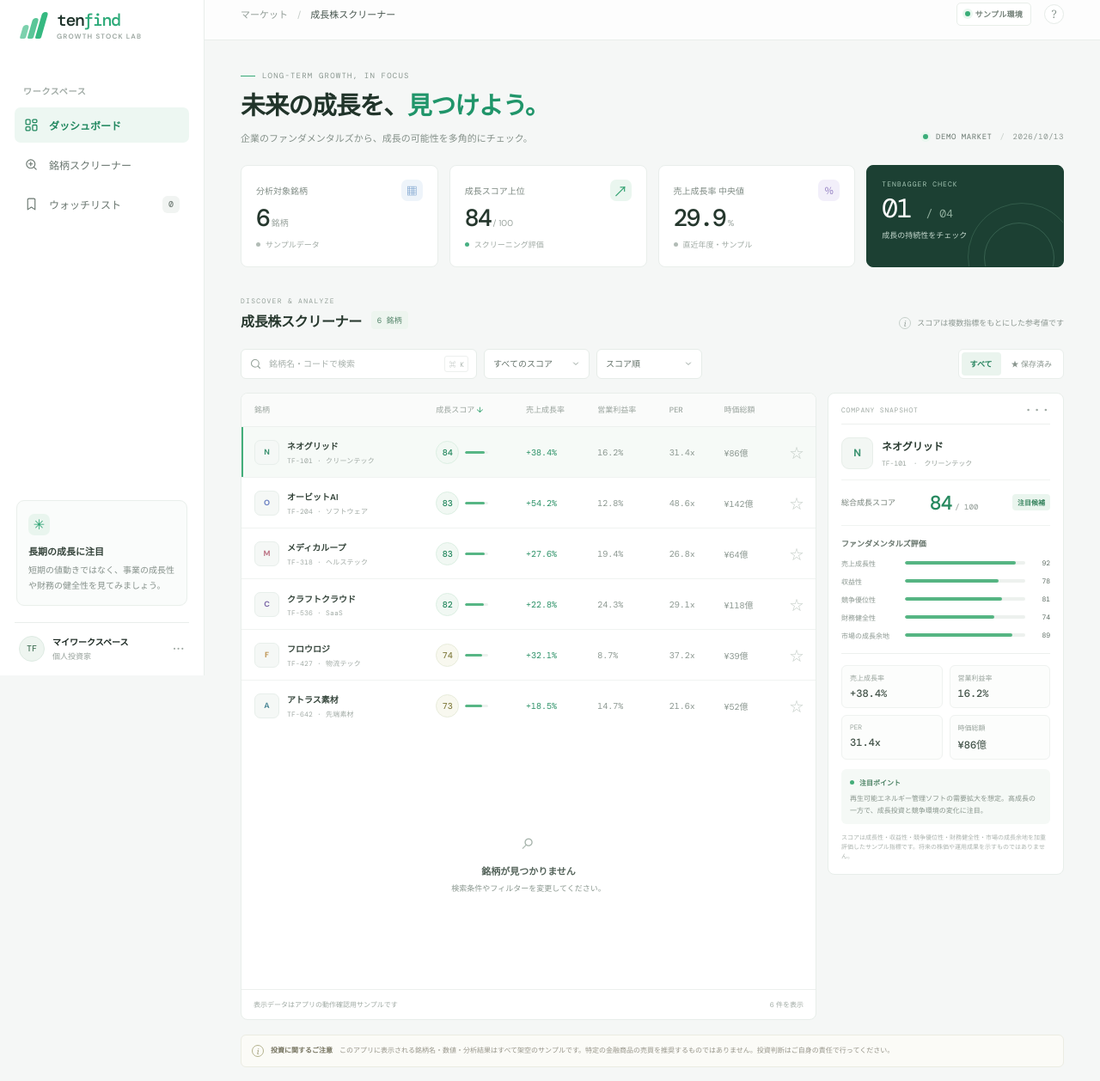
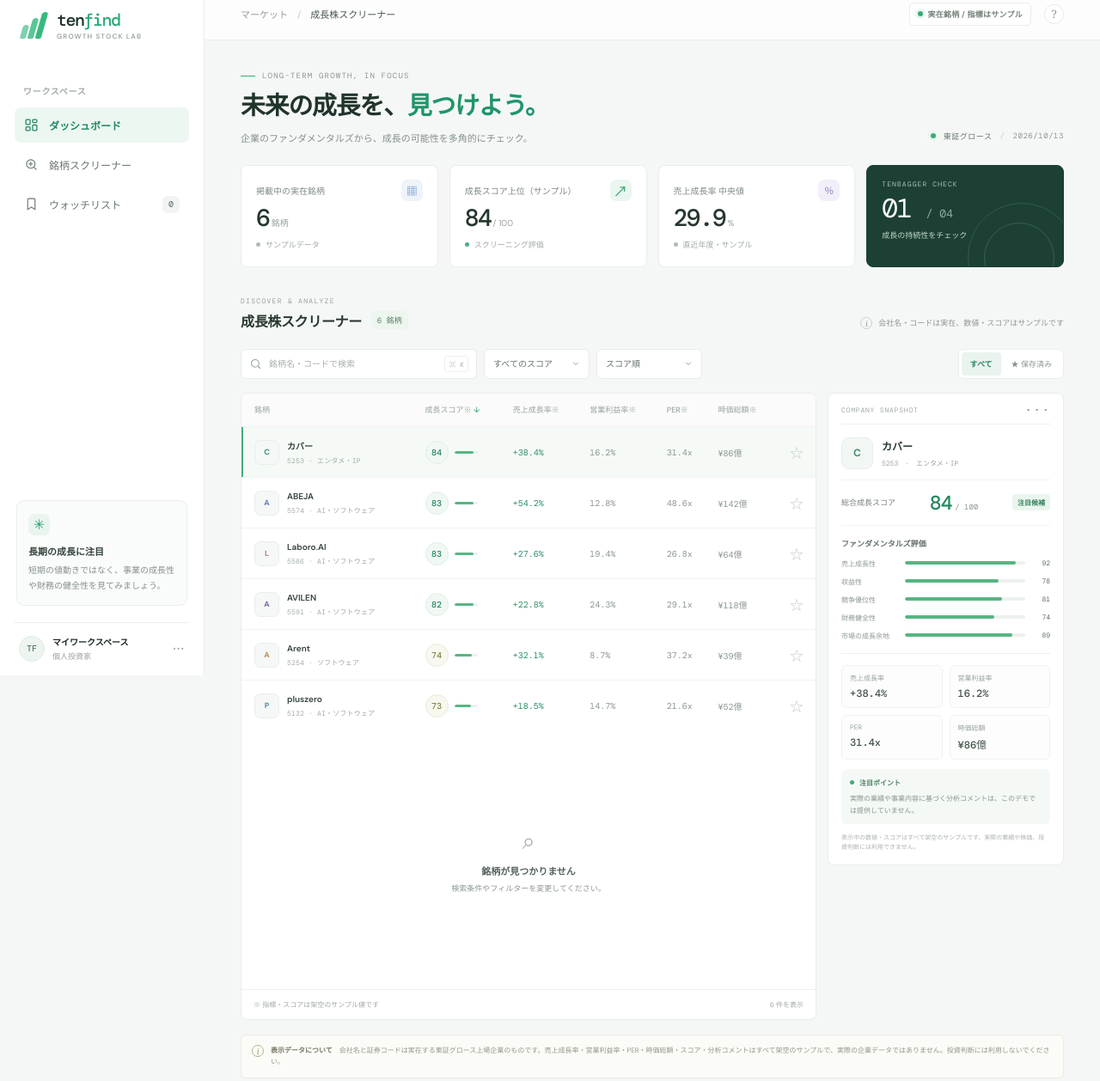
Before and after one commit to shunapu/tenbagakennkyuujo, a plain HTML site: page index.html in a window 1280 px wide. Shown: the part 14-1272 px from the top of the page at 86% size. Drawn offline with nearby package versions, Linux system fonts and the light colour scheme.

Commit message:
実在銘柄

```diff
--- a/app.js
+++ b/app.js
@@ -1,39 +1,39 @@
 const stocks = [
   {
-    code: "TF-101", name: "ネオグリッド", initials: "N", sector: "クリーンテック",
+    code: "5253", name: "カバー", initials: "C", sector: "エンタメ・IP",
     marketCap: 86, growth: 38.4, margin: 16.2, per: 31.4, color: "#3b9270",
     factors: { growth: 92, profitability: 78, durability: 81, financial: 74, runway: 89 },
-    outlook: "再生可能エネルギー管理ソフトの需要拡大を想定。高成長の一方で、成長投資と競争環境の変化に注目。"
+    outlook: "実際の業績や事業内容に基づく分析コメントは、このデモでは提供していません。"
   },
   {
-    code: "TF-204", name: "オービットAI", initials: "O", sector: "ソフトウェア",
+    code: "5574", name: "ABEJA", initials: "A", sector: "AI・ソフトウェア",
     marketCap: 142, growth: 54.2, margin: 12.8, per: 48.6, color: "#697fc2",
     factors: { growth: 98, profitability: 67, durability: 70, financial: 82, runway: 94 },
-    outlook: "企業向けAI基盤の利用拡大を想定。高い成長率に対して、利益率の改善と顧客定着率が重要な確認点。"
+    outlook: "実際の業績や事業内容に基づく分析コメントは、このデモでは提供していません。"
   },
   {
-    code: "TF-318", name: "メディカループ", initials: "M", sector: "ヘルステック",
+    code: "5586", name: "Laboro.AI", initials: "L", sector: "AI・ソフトウェア",
     marketCap: 64, growth: 27.6, margin: 19.4, per: 26.8, color: "#bd7586",
     factors: { growth: 79, profitability: 86, durability: 87, financial: 88, runway: 76 },
-    outlook: "医療機関向け業務支援の導入拡大を想定。安定した収益性と、継続課金モデルの維持が見どころ。"
+    outlook: "実際の業績や事業内容に基づく分析コメントは、このデモでは提供していません。"
   },
   {
-    code: "TF-427", name: "フロウロジ", initials: "F", sector: "物流テック",
+    code: "5254", name: "Arent", initials: "A", sector: "ソフトウェア",
     marketCap: 39, growth: 32.1, margin: 8.7, per: 37.2, color: "#bd9250",
     factors: { growth: 84, profitability: 53, durability: 73, financial: 69, runway: 86 },
-    outlook: "物流現場の自動化需要を想定。事業拡大に伴う利益率の改善ペースと、設備投資の負担を確認。"
+    outlook: "実際の業績や事業内容に基づく分析コメントは、このデモでは提供していません。"
   },
   {
-    code: "TF-536", name: "クラフトクラウド", initials: "C", sector: "SaaS",
+    code: "5591", name: "AVILEN", initials: "A", sector: "AI・ソフトウェア",
     marketCap: 118, growth: 22.8, margin: 24.3, per: 29.1, color: "#7d69a8",
     factors: { growth: 72, profitability: 94, durability: 88, financial: 91, runway: 71 },
-    outlook: "中小企業の業務クラウド化を想定。良好な利益率に加え、新規顧客獲得と解約率の推移が焦点。"
+    outlook: "実際の業績や事業内容に基づく分析コメントは、このデモでは提供していません。"
   },
   {
-    code: "TF-642", name: "アトラス素材", initials: "A", sector: "先端素材",
+    code: "5132", name: "pluszero", initials: "P", sector: "AI・ソフトウェア",
     marketCap: 52, growth: 18.5, margin: 14.7, per: 21.6, color: "#538d9b",
     factors: { growth: 66, profitability: 74, durability: 78, financial: 85, runway: 69 },
-    outlook: "電池向け機能性素材の需要拡大を想定。顧客企業の生産計画や原材料価格の変化に注意が必要。"
+    outlook: "実際の業績や事業内容に基づく分析コメントは、このデモでは提供していません。"
   }
 ];
 
@@ -141,7 +141,7 @@ function renderAnalysis(stock) {
       <div class="analysis-metric"><span>時価総額</span><strong>¥${stock.marketCap}億</strong></div>
     </div>
     <div class="analysis-outlook"><div class="outlook-title"><span></span>注目ポイント</div><p>${stock.outlook}</p></div>
-    <p class="analysis-caveat">スコアは成長性・収益性・競争優位性・財務健全性・市場の成長余地を加重評価したサンプル指標です。将来の株価や運用成果を示すものではありません。</p>`;
+    <p class="analysis-caveat">表示中の数値・スコアはすべて架空のサンプルです。実際の業績や株価、投資判断には利用できません。</p>`;
 }
 
 function render() {
--- a/index.html
+++ b/index.html
@@ -54,8 +54,8 @@
       <header class="topbar">
         <div class="breadcrumb">マーケット <span>/</span> <strong>成長株スクリーナー</strong></div>
         <div class="topbar-right">
-          <span class="sample-badge"><span></span> サンプル環境</span>
-          <button class="icon-button" type="button" aria-label="ヘルプ" title="表示データはすべてサンプルです">?
+          <span class="sample-badge"><span></span> 実在銘柄 / 指標はサンプル</span>
+          <button class="icon-button" type="button" aria-label="ヘルプ" title="会社名と証券コード以外の指標はサンプルです">?
           </button>
         </div>
       </header>
@@ -67,17 +67,17 @@
             <h1>未来の成長を、<span>見つけよう。</span></h1>
             <p class="page-subtitle">企業のファンダメンタルズから、成長の可能性を多角的にチェック。</p>
           </div>
-          <div class="date-display"><span class="live-dot"></span> DEMO MARKET <span class="date-divider">/</span> <time id="today"></time></div>
+          <div class="date-display"><span class="live-dot"></span> 東証グロース <span class="date-divider">/</span> <time id="today"></time></div>
         </section>
 
         <section class="metric-grid" aria-label="スクリーナー概要">
           <article class="metric-card">
-            <div class="metric-label">分析対象銘柄 <span class="metric-icon blue-icon" aria-hidden="true">▦</span></div>
+            <div class="metric-label">掲載中の実在銘柄 <span class="metric-icon blue-icon" aria-hidden="true">▦</span></div>
             <div class="metric-value"><span id="total-count">0</span><small> 銘柄</small></div>
             <div class="metric-foot"><span class="neutral-dot"></span> サンプルデータ</div>
           </article>
           <article class="metric-card">
-            <div class="metric-label">成長スコア上位 <span class="metric-icon green-icon" aria-hidden="true">↗</span></div>
+            <div class="metric-label">成長スコア上位（サンプル） <span class="metric-icon green-icon" aria-hidden="true">↗</span></div>
             <div class="metric-value"><span id="top-score">—</span><small> / 100</small></div>
             <div class="metric-foot"><span class="up-dot"></span> スクリーニング評価</div>
           </article>
@@ -100,7 +100,7 @@
               <div class="section-kicker">DISCOVER &amp; ANALYZE</div>
               <h2>成長株スクリーナー <span class="result-count" id="result-count">0 銘柄</span></h2>
             </div>
-            <div class="heading-note"><span class="info-mark">i</span> スコアは複数指標をもとにした参考値です</div>
+            <div class="heading-note"><span class="info-mark">i</span> 会社名・コードは実在、数値・スコアはサンプルです</div>
           </div>
 
           <div class="filter-bar">
@@ -139,11 +139,11 @@
                   <thead>
                     <tr>
                       <th scope="col" class="company-heading">銘柄</th>
-                      <th scope="col">成長スコア <span class="sort-indicator">↓</span></th>
-                      <th scope="col">売上成長率</th>
-                      <th scope="col">営業利益率</th>
-                      <th scope="col">PER</th>
-                      <th scope="col">時価総額</th>
+                      <th scope="col">成長スコア※ <span class="sort-indicator">↓</span></th>
+                      <th scope="col">売上成長率※</th>
+                      <th scope="col">営業利益率※</th>
+                      <th scope="col">PER※</th>
+                      <th scope="col">時価総額※</th>
                       <th scope="col" class="star-heading"><span class="visually-hidden">保存</span></th>
                     </tr>
                   </thead>
@@ -156,7 +156,7 @@
                 </div>
               </div>
               <div class="table-footer">
-                <span>表示データはアプリの動作確認用サンプルです</span>
+                <span>※ 指標・スコアは架空のサンプル値です</span>
                 <span id="table-summary">—</span>
               </div>
             </div>
@@ -170,7 +170,7 @@
 
         <footer class="disclaimer">
           <span class="disclaimer-icon" aria-hidden="true">i</span>
-          <p><strong>投資に関するご注意</strong>　このアプリに表示される銘柄名・数値・分析結果はすべて架空のサンプルです。特定の金融商品の売買を推奨するものではありません。投資判断はご自身の責任で行ってください。</p>
+          <p><strong>表示データについて</strong>　会社名と証券コードは実在する東証グロース上場企業のものです。売上成長率・営業利益率・PER・時価総額・スコア・分析コメントはすべて架空のサンプルで、実際の企業データではありません。投資判断には利用しないでください。</p>
         </footer>
       </div>
     </main>
```
Also changed, not shown: 1 other file.
